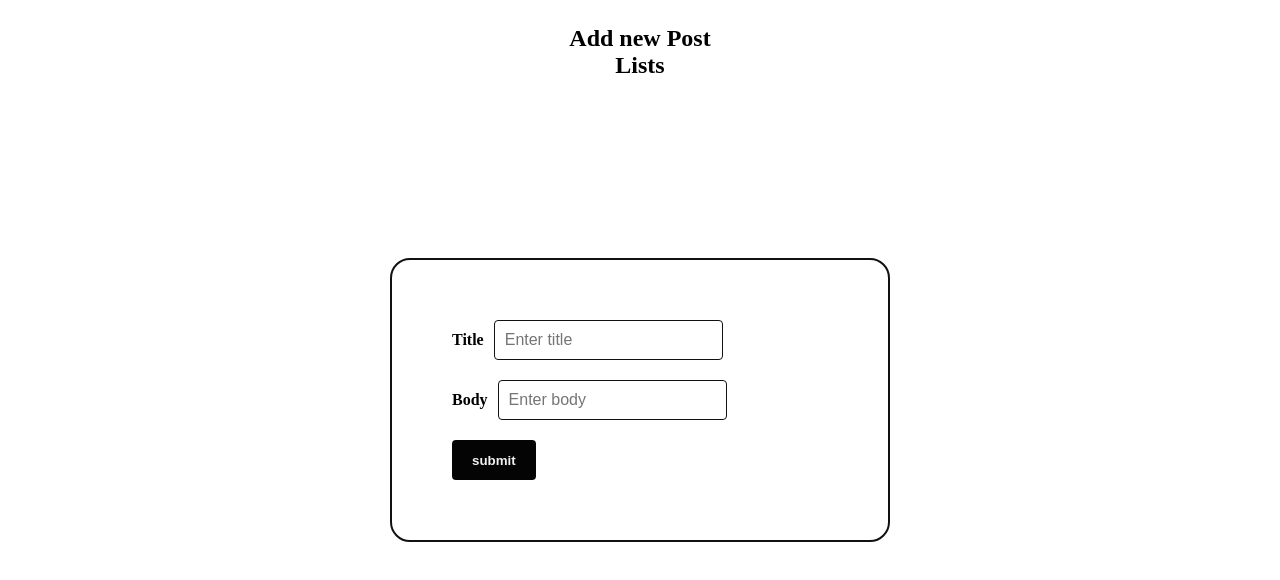
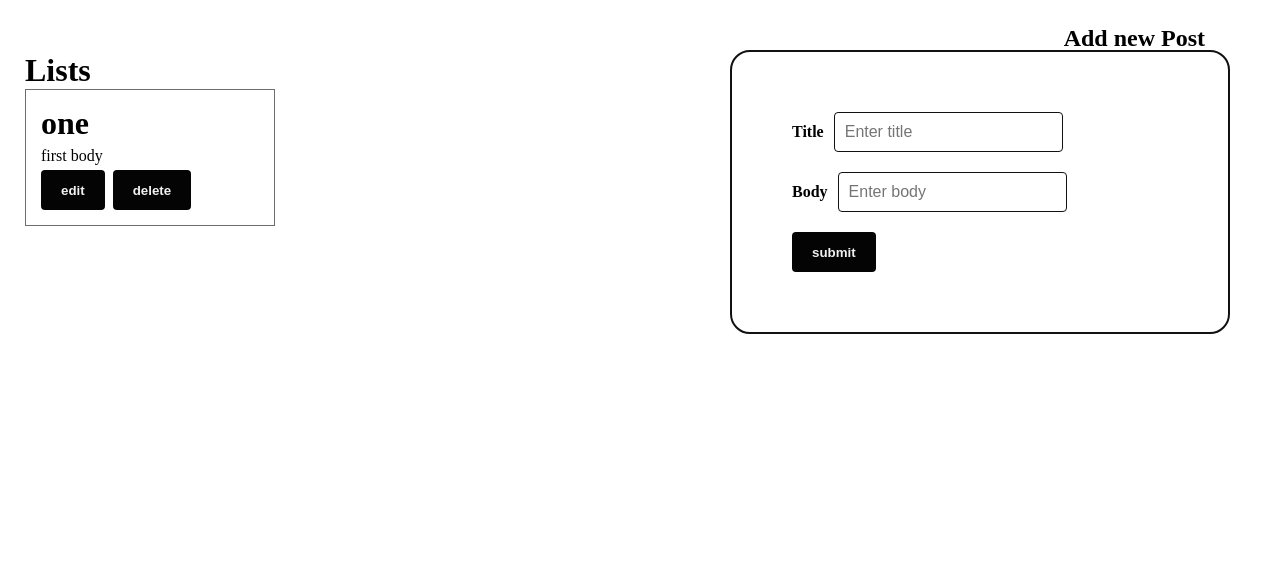
Before and after one commit to Cphasanulbanna/react-query-crud, a React (Vite) app: page / in a window 1280 px wide. Shown: the top 580 px of the page. Built offline with nearby package versions, Linux system fonts and the light colour scheme; data requests are answered from the project's data file.

Commit message:
post stylig , post fetch api connection completed

```diff
--- /dev/null
+++ b/api/Posts.jsx
@@ -0,0 +1,4 @@
+export const fetchPosts = async () => {
+    const resposne = await fetch("http://localhost:3000/posts");
+    return resposne.json();
+};
--- a/src/components/AddPost.jsx
+++ b/src/components/AddPost.jsx
@@ -4,7 +4,7 @@ import PostForm from "./PostForm";
 const AddPost = () => {
     return (
         <div>
-            <h2>Add new Post</h2>
+            <h2 className="add-new">Add new Post</h2>
             <PostForm />
         </div>
     );
--- a/src/index.css
+++ b/src/index.css
@@ -38,15 +38,36 @@ body {
 form {
     display: flex;
     position: absolute;
-    transform: translate(-50%, -50%);
-    top: 50%;
-    left: 50%;
+    top: 50px;
+    right: 50px;
     flex-direction: column;
     padding: 60px;
     max-width: 500px;
     width: 100%;
     border: 2px solid #111;
     border-radius: 20px;
+}
+
+.add-new {
+    text-align: right;
+    padding-right: 50px;
+}
+
+.btn-box {
+    display: flex;
+    align-items: center;
+    gap: 8px;
+}
+
+.post {
+    border: 1px solid #6e6e6e;
+    width: 250px;
+    display: flex;
+    flex-direction: column;
+    gap: 5px;
+    flex-wrap: wrap;
+    overflow: hidden;
+    padding: 15px;
 }
 
 button {
--- a/src/pages/PostLists.jsx
+++ b/src/pages/PostLists.jsx
@@ -1,11 +1,42 @@
 import React from "react";
 import AddPost from "../components/AddPost";
+import { useQuery } from "@tanstack/react-query";
+import { fetchPosts } from "../../api/Posts";
 
 const PostLists = () => {
+    const {
+        isLoading,
+        isError,
+        data: posts,
+        error,
+    } = useQuery({
+        queryKey: ["posts"],
+        queryFn: fetchPosts,
+    });
+
+    console.log(posts, "posts");
+
+    if (isLoading) return "loading...";
+    if (isError) return `Error: ${error.message}`;
     return (
         <div>
             <AddPost />
-            <h2>Lists</h2>
+            <h1>Lists</h1>
+            <div>
+                {posts?.map((post) => (
+                    <div
+                        className="post"
+                        key={post.id}
+                    >
+                        <h1>{post.title}</h1>
+                        <p>{post.body}</p>
+                        <div className="btn-box">
+                            <button>edit</button>
+                            <button>delete</button>
+                        </div>
+                    </div>
+                ))}
+            </div>
         </div>
     );
 };
```
